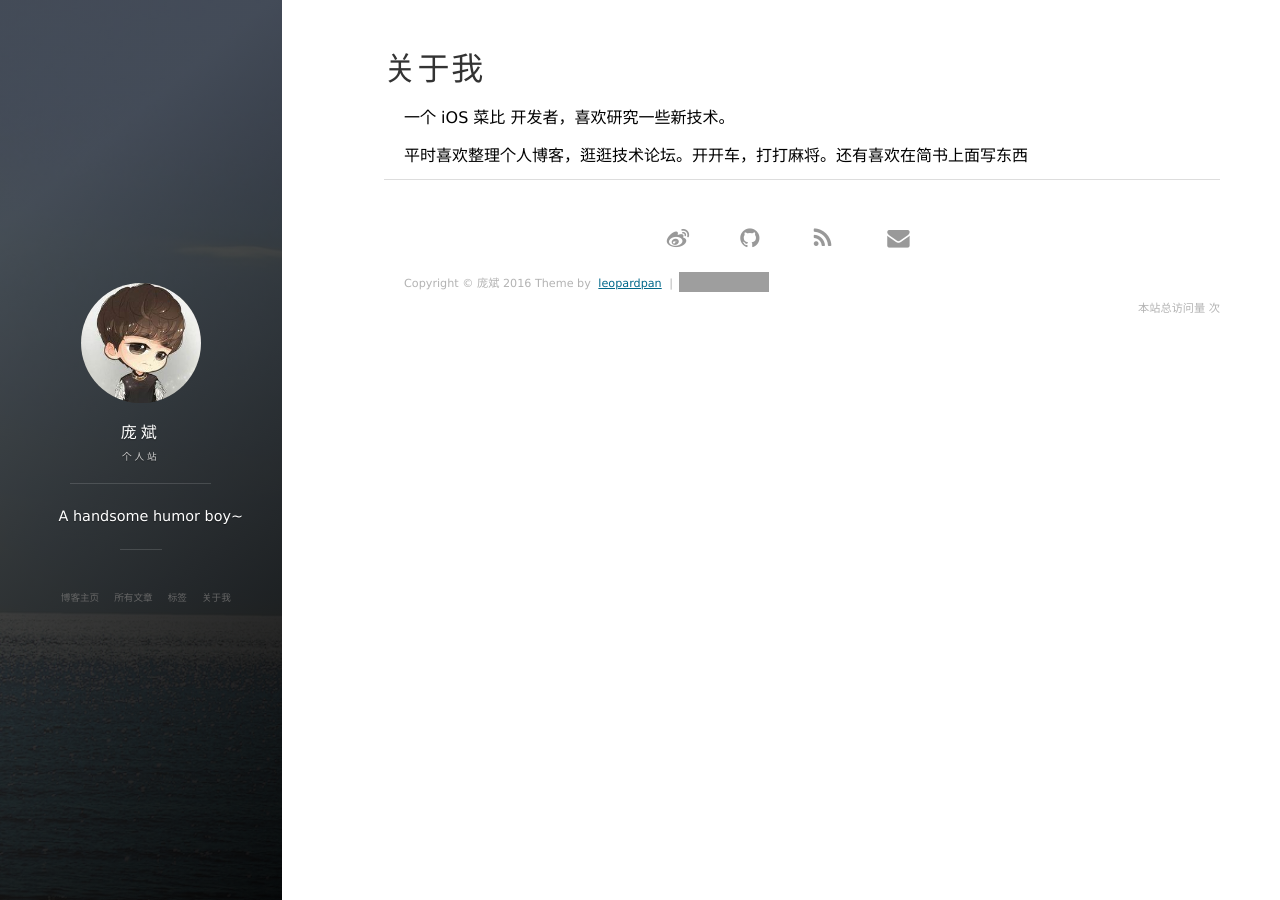
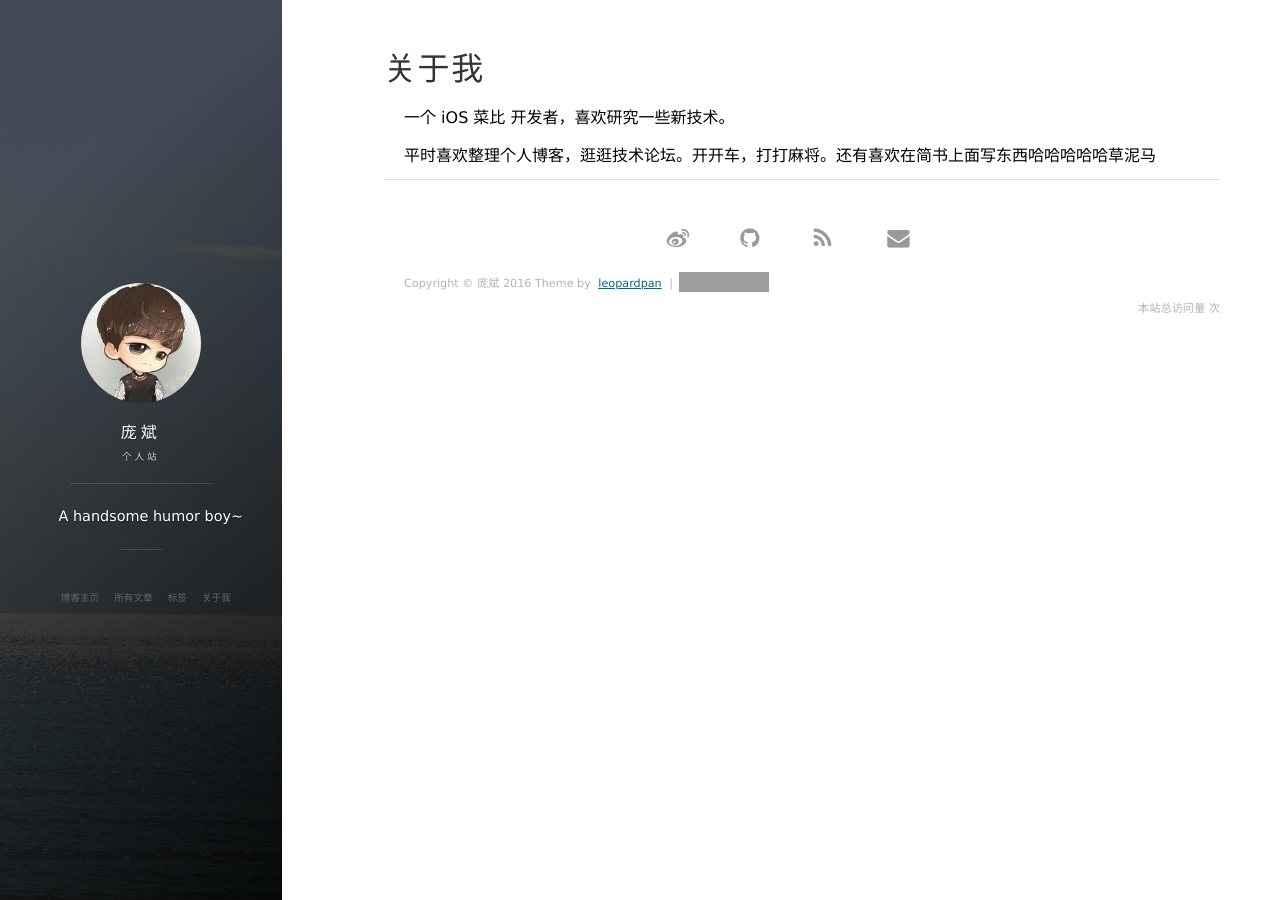
Before and after one commit to GOKUPANG/GOKUPANG.github.io, a Jekyll site: the page built from about.md, in a window 1280 px wide. Built offline with Jekyll 4.4.1, drawn with Linux system fonts in a browser that asks for light colours; nearby versions of some CDN libraries; comment, search, counter and statistics services are not loaded; grey boxes are pictures that could not be loaded.

Commit message:
版本回退测试

```diff
--- a/about.md
+++ b/about.md
@@ -5,7 +5,7 @@ title: 关于我
 
 一个 iOS 菜比 开发者，喜欢研究一些新技术。
 <p>
-平时喜欢整理个人博客，逛逛技术论坛。开开车，打打麻将。还有喜欢在简书上面写东西
+平时喜欢整理个人博客，逛逛技术论坛。开开车，打打麻将。还有喜欢在简书上面写东西哈哈哈哈哈草泥马
 
 <p>
 <p>
```
